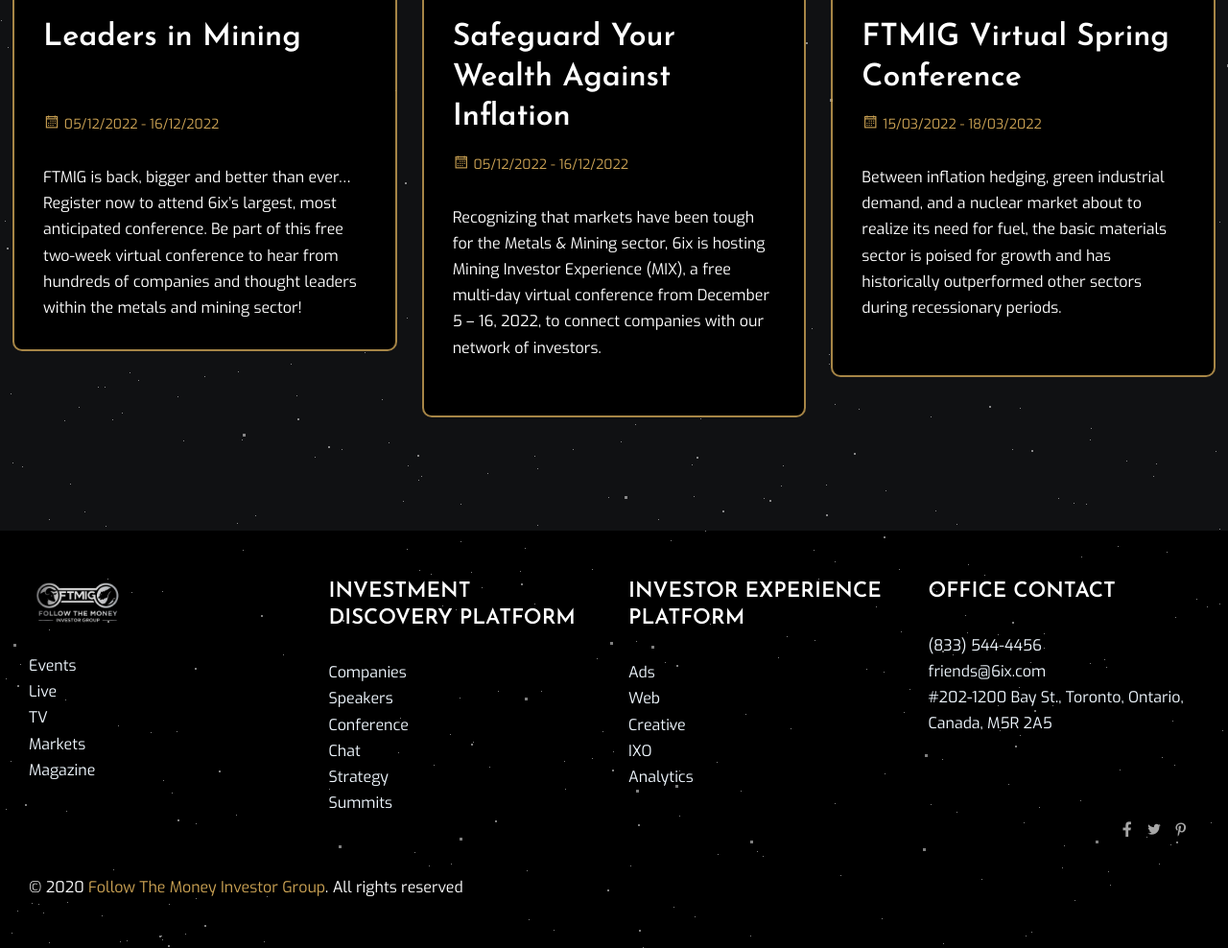
After one commit to Akashmali6198/FTMIG2, a PHP site: page /Conferences.php in a window 1280 px wide. The commit adds this page. Shown: the part 912-1900 px from the top of the page at 96% size. Run offline with PHP 8.4, Linux system fonts and the light colour scheme.

```diff
--- /dev/null
+++ b/Conferences.php
@@ -0,0 +1,100 @@
+<?php include 'header.php' ?>
+<style>
+  /* banner style */
+
+.banner {
+  position: relative;
+  text-align: center;
+  height: 500px;
+  display: flex;
+  justify-content: flex-start;
+  align-items: center;
+  padding-left: 100px;
+  background: url('assets/images/conference.jpg') no-repeat center center;
+  background-size: cover;
+}
+
+.banner h1 {
+  color: #fff;
+  font-size: 4rem;
+  font-weight: bold;
+  margin: 0;
+  /* position: relative; */
+  text-align: center;
+  z-index: 1;
+}
+</style>
+<section>
+  <div class="container-fluid banner overlay">
+    <h1>FTMIG Conferences</h1>
+  </div>
+
+</section>
+ <!-- blog section start -->
+ <section class="pt-120 pb-120 border-top-1">
+      <div class="container">
+
+        <div class="row justify-content-center mb-none-30">
+          <div class="col-lg-4 col-md-6 mb-30">
+            <div class="blog-card">
+              <div class="blog-card__thumb">
+                <img src="https://149474761.v2.pressablecdn.com/wp-content/uploads/2023/02/MIX-v6.png" alt="image">
+              </div>
+              <div class="blog-card__content">
+                <h2 class="blog-card__title mb-3"><a href="#0">Leaders in Mining<br>&nbsp</a></h2>
+                <ul class="blog-card__meta d-flex flex-wrap mb-4">
+
+                  <li>
+                    <i class="las la-calendar"></i>
+                    <a href="#0">05/12/2022 - 16/12/2022</a>
+                  </li>
+                </ul>
+                <p>FTMIG is back, bigger and better than ever… Register now to attend 6ix’s largest, most anticipated conference. Be part of this free two-week virtual conference to hear from hundreds of companies and thought leaders within the metals and mining sector! </p>
+
+
+              </div>
+            </div>
+          </div>
+          <div class="col-lg-4 col-md-6 mb-30">
+            <div class="blog-card">
+              <div class="blog-card__thumb">
+                <img src="https://149474761.v2.pressablecdn.com/wp-content/uploads/2023/02/MIX-v5.png" alt="image">
+              </div>
+              <div class="blog-card__content">
+                <h2 class="blog-card__title mb-3"><a href="#0">Safeguard Your Wealth Against Inflation</a></h2>
+                <ul class="blog-card__meta d-flex flex-wrap mb-4">
+
+                  <li>
+                    <i class="las la-calendar"></i>
+                    <a href="#0">05/12/2022 - 16/12/2022</a>
+                  </li>
+                </ul>
+                <p>Recognizing that markets have been tough for the Metals &amp; Mining sector, 6ix is hosting Mining Investor Experience (MIX), a free multi-day virtual conference from December 5 – 16, 2022, to connect companies with our network of investors. <br>&nbsp </p>
+
+              </div>
+            </div>
+          </div>
+          <div class="col-lg-4 col-md-6 mb-30">
+            <div class="blog-card">
+              <div class="blog-card__thumb">
+                <img src="https://149474761.v2.pressablecdn.com/wp-content/uploads/2023/02/MIX-v7.png" alt="image">
+              </div>
+              <div class="blog-card__content">
+                <h2 class="blog-card__title mb-3"><a href="#0">FTMIG Virtual Spring Conference</a></h2>
+                <ul class="blog-card__meta d-flex flex-wrap mb-4">
+
+                  <li>
+                    <i class="las la-calendar"></i>
+                    <a href="#0">15/03/2022 - 18/03/2022</a>
+                  </li>
+                </ul>
+                <p>Between inflation hedging, green industrial demand, and a nuclear market about to realize its need for fuel, the basic materials sector is poised for growth and has historically outperformed other sectors during recessionary periods. <br>&nbsp </p>
+
+              </div>
+            </div>
+          </div>
+        </div>
+      </div>
+    </section>
+    <!-- blog section end -->
+<?php include 'footer.php' ?>
--- a/companie.php
+++ b/companie.php
@@ -127,7 +127,7 @@ box-shadow: 0px 0px 3px 2px rgba(231,166,26,1);
             <div class="carousel-inner">
               <div class="carousel-item active" style="background-image: url('https://wallpapercave.com/dwp2x/wp7226772.png')">
                 <div class="container slidetxt">
-                  <h1>Companies2</h1>
+                  <h1>Companies</h1>
                   <p>Lorem ipsum dolor sit amet, consectetur adipiscing elit. Proin eget nisl in nibh eleifend lobortis. Duis nec felis leo. Mauris finibus metus vel lorem congue, eget aliquam massa ullamcorper.</p>
                 </div>
               </div>
--- a/header.php
+++ b/header.php
@@ -76,7 +76,7 @@
               <li><a href="companie.php">Companies</a></li>
               <li><a href="speakers.php">Speakers</a></li>
               <li><a href="#">Chat</a></li>
-              <li><a href="#">Conferences</a></li>
+              <li><a href="Conferences.php">Conferences</a></li>
             </ul>
             <div class="nav-right">
               <ul class="account-menu ml-3">
```
Also changed, not shown: .cpanel.yml (deleted), assets/images/conference.jpg (added).
